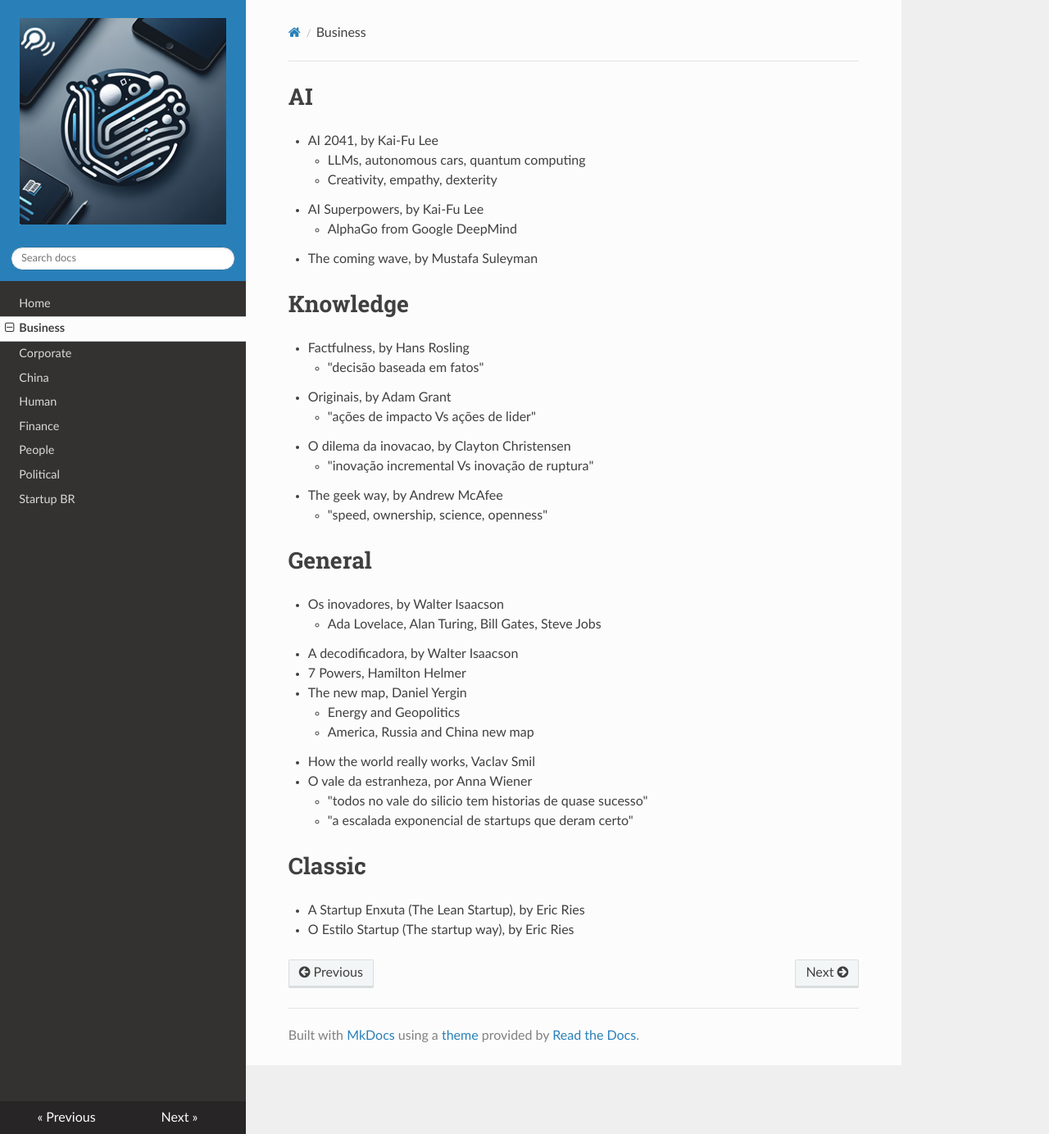
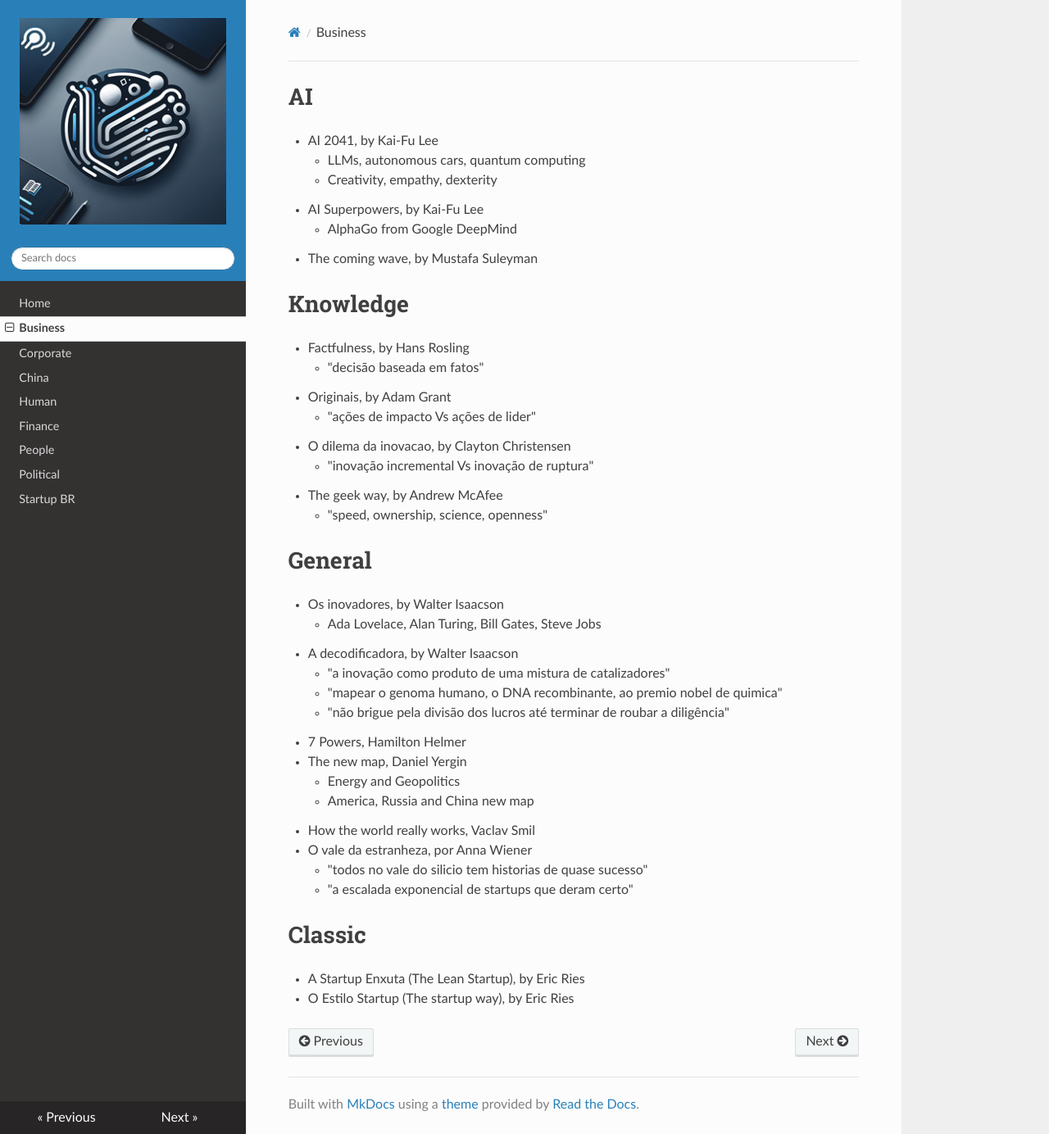
Before and after one commit to renatobrf/kindle-teca, an MkDocs documentation site: the page built from docs/business.md, in a window 1280 px wide and 1384 px high. Shown: the whole window at 82% size. Built offline with MkDocs 1.6.1, drawn with Linux system fonts in a browser that asks for light colours; nearby versions of some CDN libraries.

Commit message:
Update business.md

```diff
--- a/docs/business.md
+++ b/docs/business.md
@@ -20,6 +20,9 @@
 - Os inovadores, by Walter Isaacson
     - Ada Lovelace, Alan Turing, Bill Gates, Steve Jobs
 - A decodificadora, by Walter Isaacson
+    - "a inovação como produto de uma mistura de catalizadores"
+    - "mapear o genoma humano, o DNA recombinante, ao premio nobel de quimica"
+    - "não brigue pela divisão dos lucros até terminar de roubar a diligência"
 - 7 Powers, Hamilton Helmer
 - The new map, Daniel Yergin
     - Energy and Geopolitics
```
